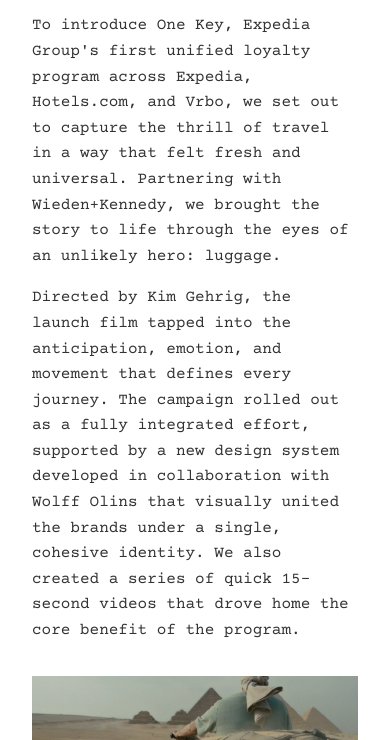
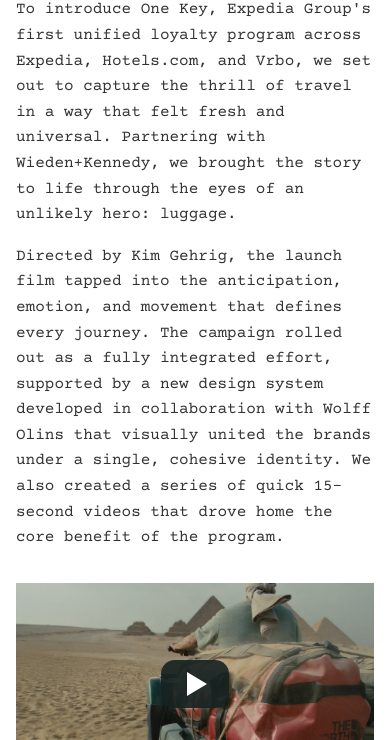
Before and after one commit to CMurts/personal-site, a plain HTML site: page campaign-3.html in a window 390 px wide. Shown: the part 313-1053 px from the top of the page. Drawn offline with nearby package versions, Linux system fonts and the light colour scheme.

Commit message:
Fix CSS syntax error in mobile media query causing Benefit :15s videos/images not to display

```diff
--- a/campaign-3.html
+++ b/campaign-3.html
@@ -221,10 +221,26 @@
     }
 
     @media (max-width: 600px) {
+      body {
+        padding: 1em;
+      }
+
       .campaign-media .image-grid {
         grid-template-columns: 1fr;
       }
-    }
+
+      .campaign-media .hero-video {
+        margin-bottom: 1.5em;
+      }
+
+      .campaign-media .video-container {
+        margin-bottom: 0.5em;
+      }
+
+      .campaign-media .full-width-image {
+        margin-bottom: 1.5em;
+      }
+
       h1 {
         font-size: 3em;
       }
```
